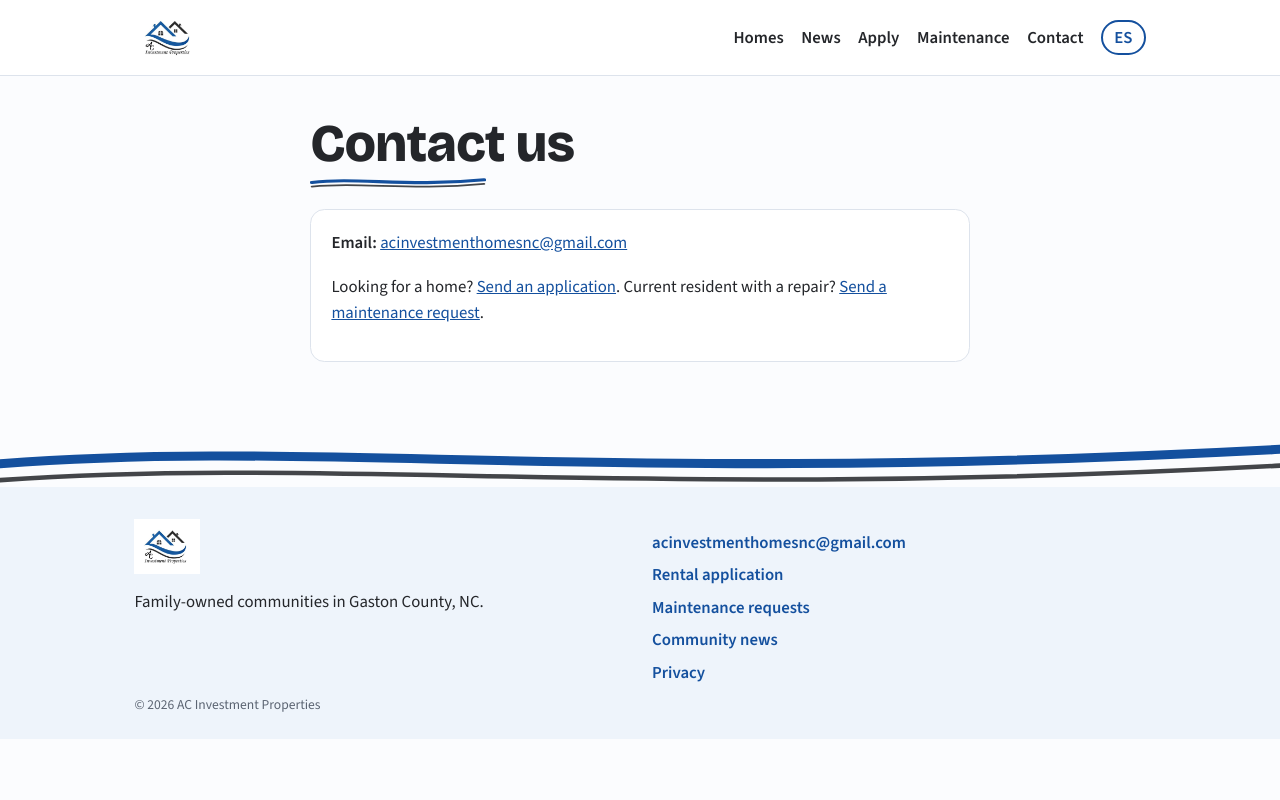
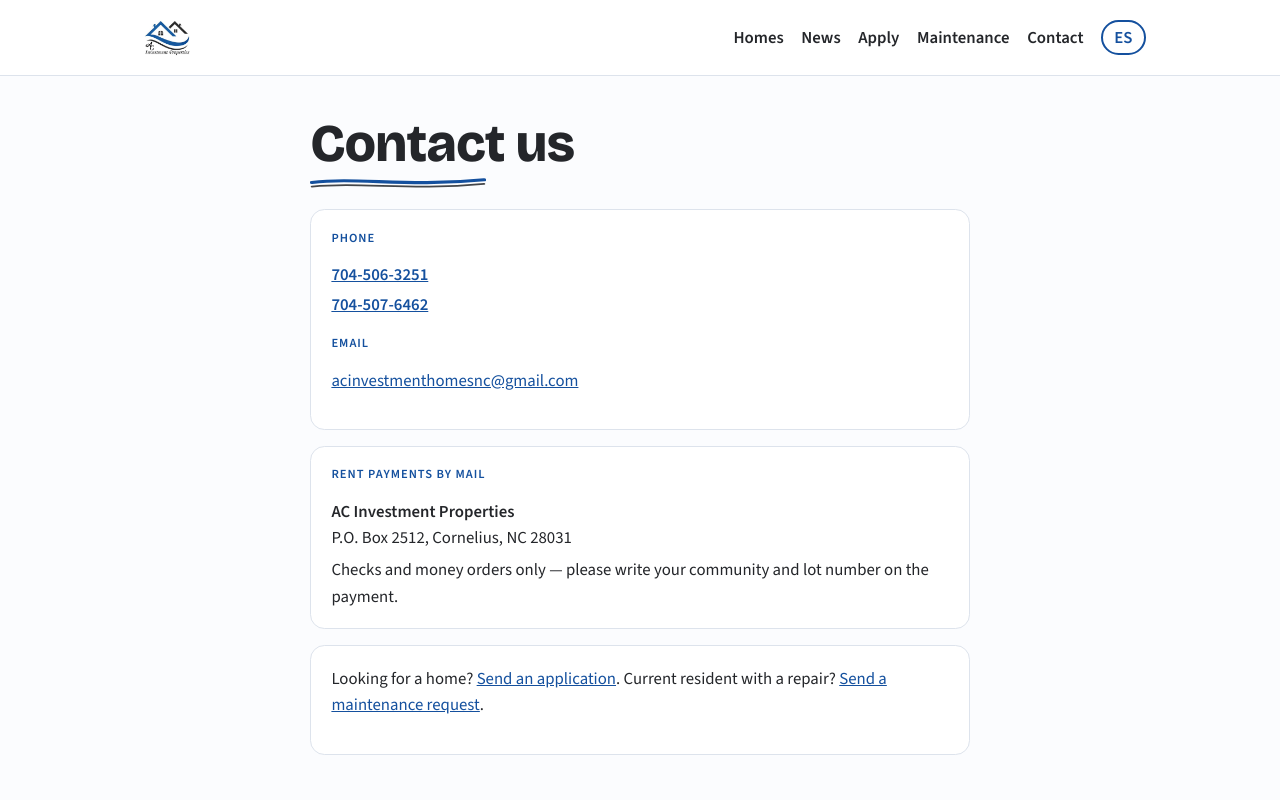
Before and after one commit to chadferrell21/acsite, a SvelteKit app: page /contact in a window 1280 px wide. Shown: the top 800 px of the page. Built offline with nearby package versions, Linux system fonts and the light colour scheme.

Commit message:
wave 2C+2D: listings + full contact info

```diff
--- a/src/lib/site.js
+++ b/src/lib/site.js
@@ -3,6 +3,8 @@ export const site = {
 	name: 'AC Investment Properties',
 	domain: 'achomesnc.com',
 	email: 'acinvestmenthomesnc@gmail.com',
+	phones: ['704-506-3251', '704-507-6462'],
+	payMail: 'P.O. Box 2512, Cornelius, NC 28031',
 	// Free form relay: create a form at formspree.io, paste its ID
 	// ("https://formspree.io/f/XXXXXXX"). Empty = forms show the email
 	// address instead of submitting.
--- a/src/routes/+layout.svelte
+++ b/src/routes/+layout.svelte
@@ -48,6 +48,7 @@
 			</p>
 		</div>
 		<div class="footlinks">
+			<a href="tel:{site.phones[0].replace(/-/g, '')}">{site.phones[0]}</a>
 			<a href="mailto:{site.email}">{site.email}</a>
 			<a href="/apply">{t('Rental application', 'Solicitud de renta')}</a>
 			<a href="/maintenance">{t('Maintenance requests', 'Solicitudes de mantenimiento')}</a>
--- a/src/routes/contact/+page.svelte
+++ b/src/routes/contact/+page.svelte
@@ -6,17 +6,32 @@
 
 <svelte:head>
 	<title>Contact — AC Investment Properties</title>
-	<meta name="description" content="Contact AC Investment Properties about homes in Gaston County, NC." />
+	<meta name="description" content="Contact AC Investment Properties about homes in Gaston County, NC. Phone, email, and payment mailing address." />
 </svelte:head>
 
 <section>
 	<div class="wrap" style="max-width:44rem">
 		<h1 class="board">{t('Contact us', 'Contáctenos')}</h1>
+
+		<div class="card" style="margin-bottom:1rem">
+			<p class="eyebrow">{t('Phone', 'Teléfono')}</p>
+			{#each site.phones as ph}
+				<p style="margin:0.2rem 0"><a href="tel:{ph.replace(/-/g, '')}"><strong>{ph}</strong></a></p>
+			{/each}
+			<p class="eyebrow" style="margin-top:1rem">{t('Email', 'Correo')}</p>
+			<p><a href="mailto:{site.email}">{site.email}</a></p>
+		</div>
+
+		<div class="card" style="margin-bottom:1rem">
+			<p class="eyebrow">{t('Rent payments by mail', 'Pagos de renta por correo')}</p>
+			<p style="margin-bottom:0.3rem"><strong>AC Investment Properties</strong><br />{site.payMail}</p>
+			<p style="margin:0">
+				{t('Checks and money orders only — please write your community and lot number on the payment.',
+					'Solo cheques y giros postales — escriba su comunidad y número de lote en el pago.')}
+			</p>
+		</div>
+
 		<div class="card">
-			<p>
-				<strong>{t('Email', 'Correo')}:</strong>
-				<a href="mailto:{site.email}">{site.email}</a>
-			</p>
 			<p>
 				{t('Looking for a home?', '¿Busca casa?')}
 				<a href="/apply">{t('Send an application', 'Envíe una solicitud')}</a>.
```
